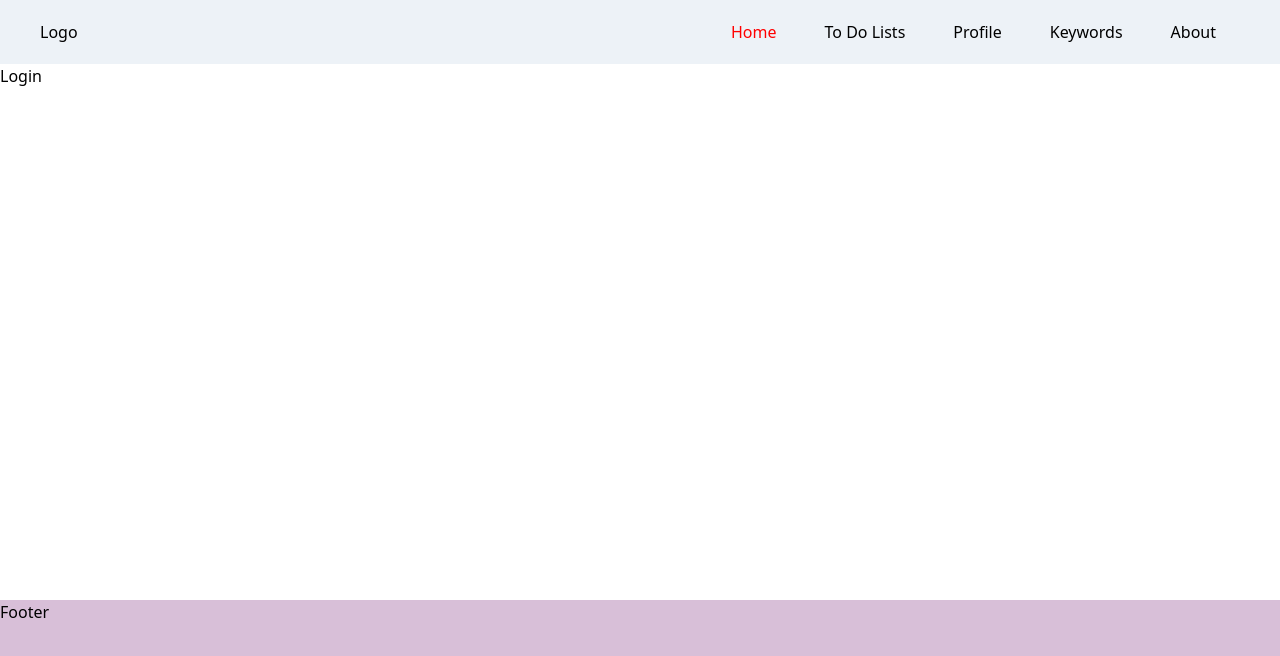
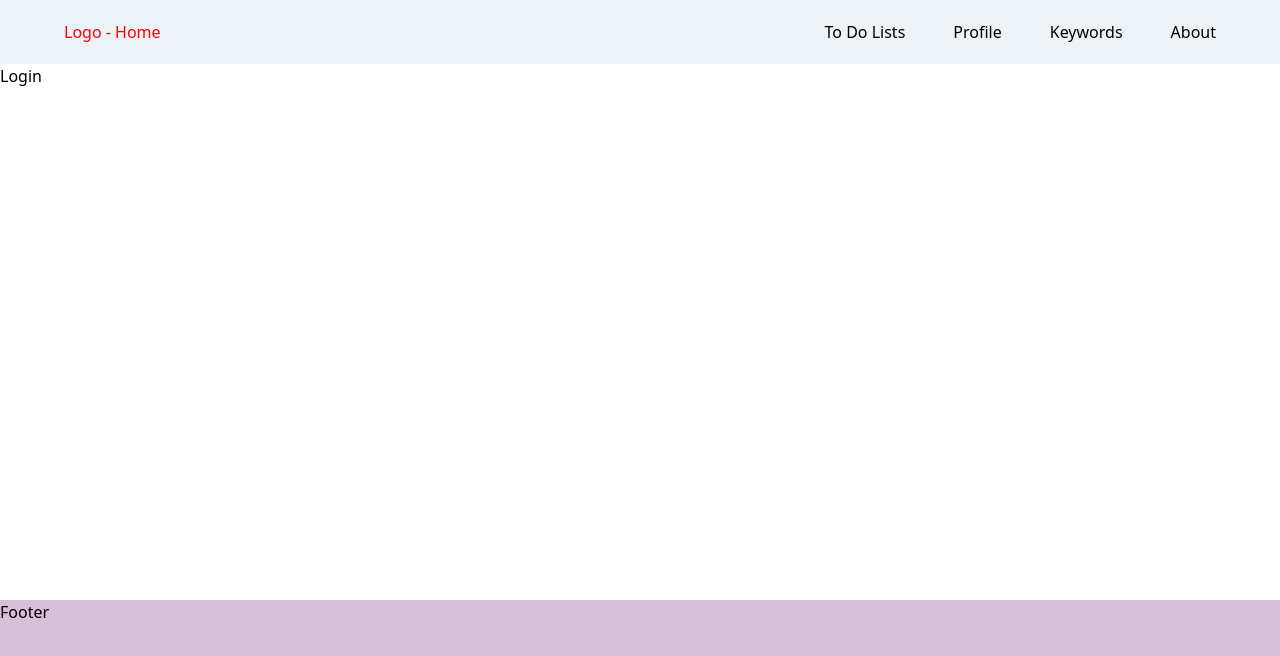
Before and after one commit to robert-laws/practice-aug-2020-tailwind-css, a React (Create React App) app: page / in a window 1280 px wide. Shown: the top 656 px of the page. Built offline with nearby package versions, Linux system fonts and the light colour scheme.

Commit message:
update header with logo link

```diff
--- a/src/sections/Header.js
+++ b/src/sections/Header.js
@@ -4,11 +4,12 @@ import { NavLink } from 'react-router-dom';
 const Header = () => {
   return (
     <header className='flex flex-row items-center px-10 bg-gray-200 h-16'>
-      <div className='logo flex-initial'>Logo</div>
+      <div className='logo flex-initial'>
+        <NavLink className='mx-6 hover:text-red-400' exact to='/'>
+          Logo - Home
+        </NavLink>
+      </div>
       <nav className='flex-auto flex justify-end'>
-        <NavLink className='mx-6 hover:text-red-400' exact to='/'>
-          Home
-        </NavLink>
         <NavLink className='mx-6 hover:text-red-400' to='todos'>
           To Do Lists
         </NavLink>
```
